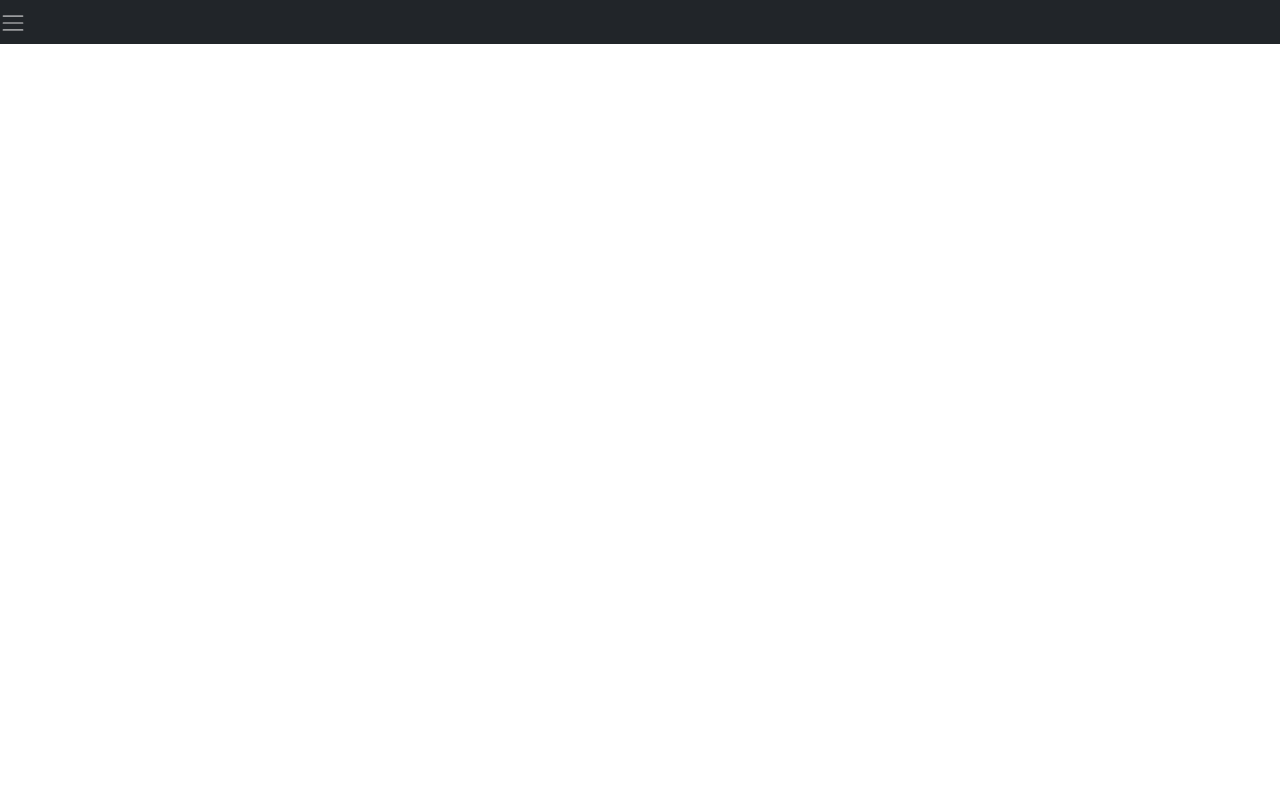
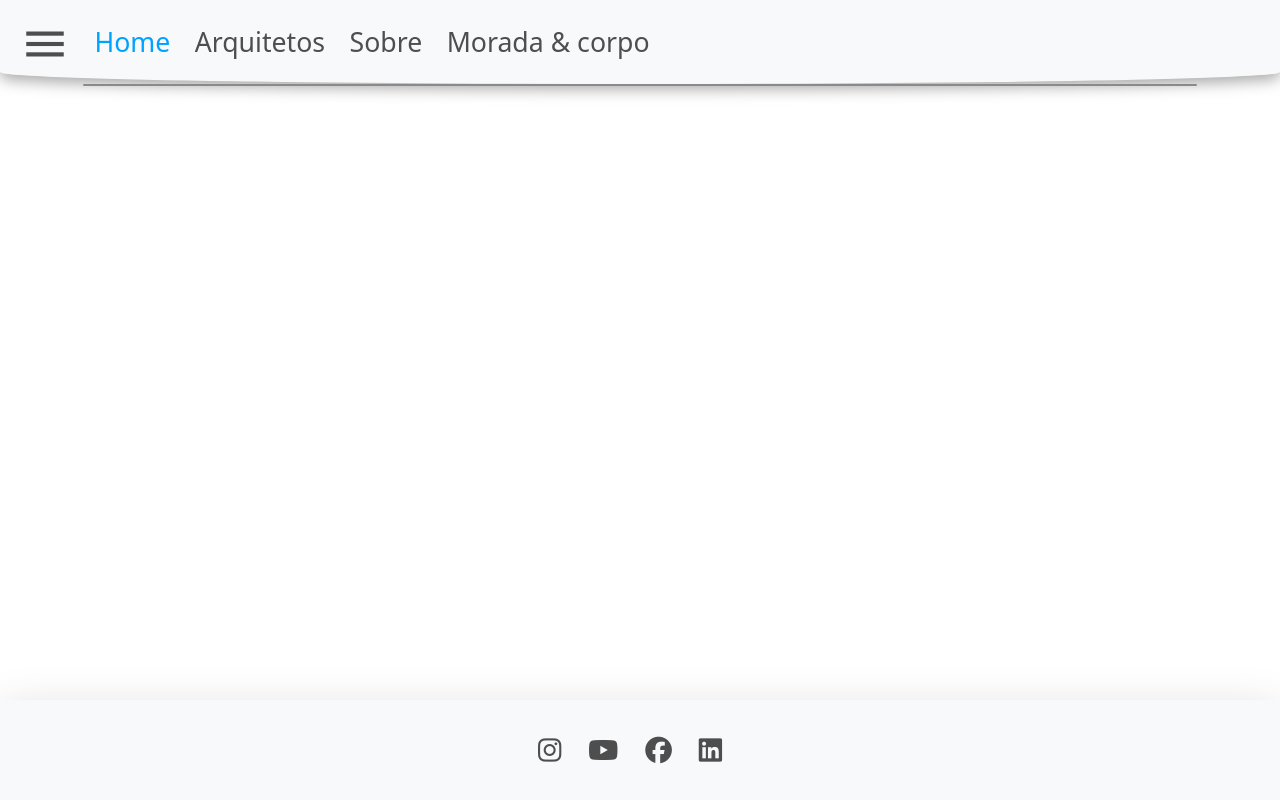
Before and after one commit to ykaruus/casacor, a plain HTML site: page index.html in a window 1280 px wide. Drawn offline with nearby package versions, Linux system fonts and the light colour scheme; grey boxes are pictures that could not be loaded.

Commit message:
Add files via upload

```diff
--- a/index.html
+++ b/index.html
@@ -10,33 +10,68 @@
     <link rel="stylesheet" href="style.css">
     <link href="https://cdn.jsdelivr.net/npm/bootstrap@5.0.2/dist/css/bootstrap.min.css" rel="stylesheet"
         integrity="sha384-EVSTQN3/azprG1Anm3QDgpJLIm9Nao0Yz1ztcQTwFspd3yD65VohhpuuCOmLASjC" crossorigin="anonymous">
-    <script src="https://cdn.jsdelivr.net/npm/bootstrap@5.0.2/dist/js/bootstrap.bundle.min.js"
-        integrity="sha384-MrcW6ZMFYlzcLA8Nl+NtUVF0sA7MsXsP1UyJoMp4YLEuNSfAP+JcXn/tWtIaxVXM"
-        crossorigin="anonymous"></script>
+        <script src="https://code.jquery.com/jquery-3.2.1.slim.min.js" integrity="sha384-KJ3o2DKtIkvYIK3UENzmM7KCkRr/rE9/Qpg6aAZGJwFDMVNA/GpGFF93hXpG5KkN" crossorigin="anonymous"></script>
+        <script src="https://cdn.jsdelivr.net/npm/popper.js@1.12.9/dist/umd/popper.min.js" integrity="sha384-ApNbgh9B+Y1QKtv3Rn7W3mgPxhU9K/ScQsAP7hUibX39j7fakFPskvXusvfa0b4Q" crossorigin="anonymous"></script>
+        <script src="https://cdn.jsdelivr.net/npm/bootstrap@4.0.0/dist/js/bootstrap.min.js" integrity="sha384-JZR6Spejh4U02d8jOt6vLEHfe/JQGiRRSQQxSfFWpi1MquVdAyjUar5+76PVCmYl" crossorigin="anonymous"></script>
+    <link rel="stylesheet"
+        href="https://fonts.googleapis.com/css2?family=Material+Symbols+Outlined:opsz,wght,FILL,GRAD@24,400,0,0" />
+    <script src="https://kit.fontawesome.com/5ed10df589.js" crossorigin="anonymous"></script>
     <title>Document</title>
 </head>
 
 <body>
-    <nav class="navbar navbar-expand-lg navbar-dark bg-dark">
-        <div class="collapse navbar-collapse" id="navbarNav">
-          <ul class="navbar-nav">
-            <li class="nav-item">
-                <span class="navbar-toggler-icon"></span>
-            </li>
-          </ul>
+    <nav class="navbar navbar-default navbar-fixed-top navbar-light bg-light">
+        <ul>
+            <span class="nav-item">
+                <div id='btn' class="material-icons">menu</div>
+            </span>
+            <span class="nav-item">
+                <a href="index.html" class="ativo text-menu">Home</a>
+            </span>
+            <span class="nav-item">
+                <div id='btnArquitetos' class='text-menu'>Arquitetos</div>
+            </span>
+            <span class="nav-item">
+                <div id="btnSobre" class="text-menu">Sobre</div>
+            </span>
+            <span class="nav-item">
+                <div id="btnMorada" class="text-menu">Morada & corpo</div>
+            </span>
+        </ul>
+    </nav>
+    <div id="menu" class="caixa bg-dark">
+        <span><i id='btnClose' class="fa-solid fa-close"></i></span>
+        <div class="texto"><h1>Teste</h1></div>
+        <div class="menu-items">
+            <div class="menu-item">
+                <i class="fa-solid fa-home"></i>
+                <span>
+                    Teste
+                </span>
+
+            </div>
         </div>
-      </nav>
-    <div id="menu" class="caixa">
-        <div class="material-icons" id="btnClose">close</div>
-        <div class="menu-items">
-            <div class="title texto">
-                <strong>Casa</strong>Cor
-            </div>
-            <div class="texto menu-item" id='item1'>Arquitetos</div>
-            <div class="texto menu-item" id='item2'>Arquitetos</div>
-            <div class="texto menu-item" id='item3'>Arquitetos</div>
-
+    </div>
+    <div class="container">
+        <div class="carousel" data-items-per-turn="4">
+            <a class="card d" style="background-image: url('https://www.hypeness.com.br/1/2018/07/happy3.jpg');"></a>
         </div>
+    </div>
+    <div class="footer bg-light">
+        <ul>
+            <span>
+                <a href="#" id='instagram' class="fa-brands fa-instagram"></a>
+            </span>
+            <span>
+                <a href="#" id='youtube' class="fa-brands fa-youtube"></a>
+            </span>
+            <span>
+                <a href="#" id='facebook' class="fa-brands fa-facebook"></a>
+            </span>
+            <span>
+                <a href='' id='linkedin' class="fa-brands fa-linkedin"></a>
+            </span>
+        </ul>
     </div>
     <script src='scripts.js'></script>
 </body>
--- a/scripts.js
+++ b/scripts.js
@@ -1,6 +1,8 @@
 const $menu = document.getElementById('menu');
 const $btn = document.getElementById('btn');
 const $btn_close = document.getElementById('btnClose')
+const $toggle_class = document.querySelector('.menu-item')
+let state = false
 
 $btn.addEventListener('click', () => {
     if ($menu.style.left = '-450px') {
@@ -11,3 +13,12 @@ $btn.addEventListener('click', () => {
 $btn_close.addEventListener('click', () => {
     $menu.style.left = '-450px'
 })
+
+
+$toggle_class.addEventListener('click', () => {
+    if(state == false) {
+        state = true
+    } else {
+        state = false
+    }
+})
--- a/style.css
+++ b/style.css
@@ -1,44 +1,118 @@
 :root {
-    --cinzaClaro: rgb(240, 240, 240);
-    --cinzaEscuro: rgb(95, 94, 94);
+    --cinzaClaro: rgba(117, 117, 117, 0.733);
+    --cinzaEscuro: rgb(78, 78, 78);
+    --cinzaEscuroLeve: rgb(73, 73, 73);
+    --selection: rgb(0, 162, 255);
 }
 
 .caixa {
+    display: flex;
+    flex-direction: column;
     position: fixed;
     height: 100%;
-    width: 400px;
-    background-color: white;
+    width: 300px;
     left: -450px;
     top: 0;
     z-index: 2;
-    box-shadow: rgba(0, 0, 0, 0.166) 0px 12px 48px;
+    box-shadow: rgba(3, 3, 3, 0.166) 0px 12px 48px;
     transition: 1s;
+    color: white;
 
 }
+
 .caixa .menu-items .menu-item {
+    padding: 10px;
+    border-bottom: 1px solid var(--cinzaClaro);
     font-size: 20pt;
     cursor: pointer;
-}
-.caixa .menu-items .menu-item:hover
-{
-    background-color: var(--cinzaClaro);
+    vertical-align: middle;
 }
 
-.caixa .material-icons {
+.menu-item:hover {
+    color: powderblue;
+}
+
+
+.caixa span {
+    padding: 10px;
     width: 100%;
     text-align: right;
-    font-size: 30pt;
-    color:black;
+    font-size: 30px;
+}
+
+.caixa span i {
     cursor: pointer;
+}
+.caixa h1 {
+    text-align: center;
+}
+.caixa .texto {
+    border-bottom-color: var(--cinzaClaro);
 }
 
 body {
     overflow: visible;
+    user-select: none;
 }
 
 html {
     font-family: 'Open sans';
     font-size: 17px;
+}
+
+.curve{
+    width: 100%;
+    height: 100px;
+    border-bottom-left-radius:none 60%;
+    border-bottom-right-radius:none 60%;
+}
+
+nav {
+    box-shadow: rgba(0, 0, 0, 0.35) 0px 5px 15px;
+    padding: 10px;
+    border-bottom-left-radius:70% 20%;
+    border-bottom-right-radius:70% 20%;
+}
+
+nav ul {
+    color: var(--cinzaEscuro);
+    height: 100x;
+    list-style: none;
+    padding: 0;
+    margin: 0;
+
+}
+
+nav ul span {
+    display: inline-block;
+    vertical-align: middle;
+}
+nav ul span .material-icons {
+    font-size: 50px;
+    cursor: pointer;
+    margin-left: 10px;
+    margin-right: 10px;
+    margin-top: 10px;
+}
+nav ul span .material-icons:hover {
+    color: black;
+}
+nav ul span .text-menu {
+    font-size: 20pt;
+    text-decoration: none;
+    margin-left: 10px;
+    margin-right: 10px;
+}
+nav ul span .text-menu:hover {
+    color: black;
+}
+
+nav .material-icons {
+    text-align: right;
+}
+
+nav ul span .ativo {
+    color:var(--selection);
 }
 
 h1+div {
@@ -54,8 +128,75 @@ h1+div {
 .texto {
     padding: 10px;
     border-bottom: 1px solid rgb(210, 209, 209);
+    width: 100%;
 }
 
-.texto div {
-    padding-bottom: 10px;
+.nalinha {
+    display: inline-block;
 }
+
+.texto ul span div
+{
+
+}
+
+.texto ul span p {
+    color: var(--cinzaEscuro);
+    font-size: 20pt;
+}
+
+img {
+    width: 300px;
+    height: 300px;
+}
+
+.footer {
+    display: flex;
+    position: fixed;
+    justify-content: center;
+    align-items: center;
+    flex-direction: column;
+    font-size: 20pt;
+    padding: 10px;
+    height: 100px;
+    width: 100%;
+    bottom: 0;
+    box-shadow: rgba(3, 3, 3, 0.166) 0px 12px 48px;
+}
+
+.footer ul {
+    padding: 0;
+    margin: 0;
+}
+
+.footer ul span{
+    margin-right: 20px;
+
+}
+
+.footer ul span a {
+    text-decoration: none;
+    color: var(--cinzaEscuro);
+    transition: 0.5s;
+
+}
+a#youtube:hover {
+    color: red;
+}
+a#instagram:hover {
+    color: blueviolet;
+}
+a#facebook:hover, a#linkedin:hover {
+    color: blue;
+}
+
+
+@keyframes teste {
+    to {
+        border-top-right-radius: 5% 5%;
+        border-bottom-left-radius: 5% 5%;
+    }
+    from {
+        border-top-right-radius: 5% 50%;
+    }
+}
```
